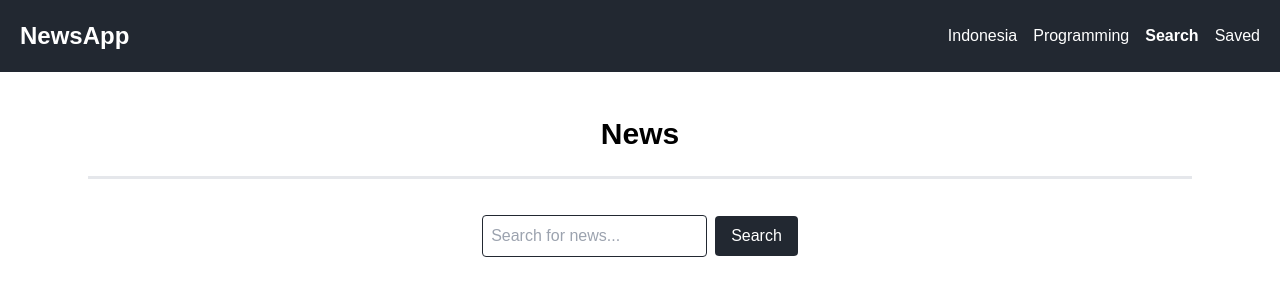
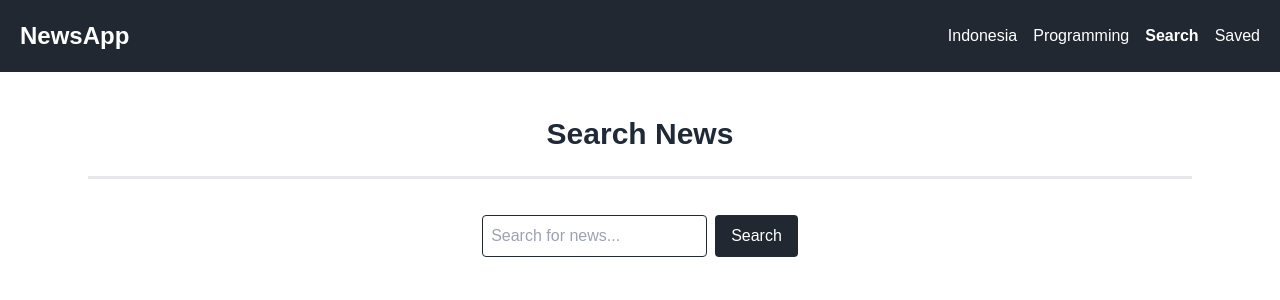
Before and after one commit to zunarvy19/capstone-project-hacktiv8, a React (Create React App) app: page /search in a window 1280 px wide. Shown: the top 300 px of the page. Built offline with nearby package versions, Linux system fonts and the light colour scheme.

Commit message:
refactor(Search): optimized search

```diff
--- a/package.json
+++ b/package.json
@@ -41,6 +41,7 @@
   },
   "devDependencies": {
     "autoprefixer": "^10.4.20",
+    "daisyui": "^4.12.14",
     "postcss": "^8.4.49",
     "tailwindcss": "^3.4.16"
   }
--- a/src/components/NewsCard.js
+++ b/src/components/NewsCard.js
@@ -27,7 +27,7 @@ function NewsCard({ article }) {
             className={`mr-4 px-4 py-2 rounded ${
               isSaved
                 ? "bg-red-500 text-white hidden"
-                : "border border-[#387478] text-[#387478] font-semibold"
+                : "border border-[#387478] text-[#387478] font-semibold btn hover:bg-white hover:border-[#387478]"
             }`}
           >
             {isSaved ? "Un-save" : "Save"}
@@ -41,7 +41,7 @@ function NewsCard({ article }) {
             </Link>
           )}
           <a href={article.web_url} target="_blank" rel="noopener noreferrer">
-            <button className="px-4 py-2 rounded bg-[#387478] text-white">
+            <button className="btn px-4 py-2 rounded bg-[#387478] text-white hover:bg-[#387478]">
               News Page
             </button>
           </a>
--- a/src/pages/Indonesia.js
+++ b/src/pages/Indonesia.js
@@ -1,32 +1,44 @@
 import React, { useEffect, useState } from "react";
 import NewsCard from "../components/NewsCard";
 
-function Indonesia() {
+function Programming() {
   const [articles, setArticles] = useState([]);
+  const [isLoading, setIsLoading] = useState(true);
 
   useEffect(() => {
     fetch(
       `https://api.nytimes.com/svc/search/v2/articlesearch.json?q=indonesia&api-key=${process.env.REACT_APP_NYT_API_KEY}`
     )
       .then((response) => response.json())
-      .then((data) => setArticles(data.response.docs));
+      .then((data) => setArticles(data.response.docs))
+      .finally(() => setIsLoading(false));
   }, []);
 
   return (
     <div className="py-6">
-      <h1 className="text-3xl font-bold my-6 text-center">Berita Indonesia</h1>
+      <h1 className="text-3xl font-bold my-6 text-center">Indonesia News</h1>
 
-      <hr className=" border border-gray-200 border-t-2 w-[89%] flex justify-center mx-auto mb-6"></hr>
+      <hr className="border border-gray-200 border-t-2 w-[89%] flex justify-center mx-auto mb-6"></hr>
 
+      {isLoading ? (
+        <div className="flex justify-center items-center h-[50vh]">
+          <span className="loading loading-bars loading-lg"></span>
+        </div>
+      ) : (
         <div className="flex justify-center">
+          {articles.length > 0 ? (
             <div className="grid grid-cols-4 gap-x-[1rem]">
               {articles.map((article) => (
                 <NewsCard key={article._id} article={article} />
               ))}
             </div>
+          ) : (
+            <p className="text-gray-500 text-center">No news found.</p>
+          )}
         </div>
+      )}
     </div>
   );
 }
 
-export default Indonesia;
+export default Programming;
--- a/src/pages/Programming.js
+++ b/src/pages/Programming.js
@@ -3,27 +3,40 @@ import NewsCard from "../components/NewsCard";
 
 function Programming() {
   const [articles, setArticles] = useState([]);
+  const [isLoading, setIsLoading] = useState(true);
 
   useEffect(() => {
     fetch(
       `https://api.nytimes.com/svc/search/v2/articlesearch.json?q=programming&api-key=${process.env.REACT_APP_NYT_API_KEY}`
     )
       .then((response) => response.json())
-      .then((data) => setArticles(data.response.docs));
+      .then((data) => setArticles(data.response.docs))
+      .finally(() => setIsLoading(false));
   }, []);
 
   return (
     <div className="py-6">
       <h1 className="text-3xl font-bold my-6 text-center">Programming News</h1>
 
-      <hr className=" border border-gray-200 border-t-2 w-[89%] flex justify-center mx-auto mb-6"></hr>
+      <hr className="border border-gray-200 border-t-2 w-[89%] flex justify-center mx-auto mb-6"></hr>
+
+      {isLoading ? (
+        <div className="flex justify-center items-center h-[50vh]">
+          <span className="loading loading-bars loading-lg"></span>
+        </div>
+      ) : (
         <div className="flex justify-center">
+          {articles.length > 0 ? (
             <div className="grid grid-cols-4 gap-x-[1rem]">
               {articles.map((article) => (
                 <NewsCard key={article._id} article={article} />
               ))}
             </div>
+          ) : (
+            <p className="text-gray-500 text-center">No news found.</p>
+          )}
         </div>
+      )}
     </div>
   );
 }
--- a/src/pages/Search.js
+++ b/src/pages/Search.js
@@ -3,35 +3,47 @@ import NewsCard from "../components/NewsCard";
 
 function Search() {
   const [query, setQuery] = useState("");
+  const [articles, setArticles] = useState([]);
   const [lastSearch, setLastSearch] = useState("");
-  const [articles, setArticles] = useState([]);
+  const [isLoading, setIsLoading] = useState(false);
+  const [errorMessage, setErrorMessage] = useState("");
 
-  const handleSearch = () => {
-    fetch(
+  const handleSearch = async (e) => {
+    e.preventDefault();
+    if (!query.trim()) {
+      setErrorMessage("Please enter the keyword.");
+      return;
+    }
+    setLastSearch(query);
+    setErrorMessage("");
+    setIsLoading(true);
+    try {
+      const response = await fetch(
         `https://api.nytimes.com/svc/search/v2/articlesearch.json?q=${query}&api-key=${process.env.REACT_APP_NYT_API_KEY}`
-    )
-      .then((response) => response.json())
-      .then((data) => setArticles(data.response.docs));
-  };
-
-  const handleSubmit = (e) => {
-    e.preventDefault();
-    if (query.trim()) {
-      setLastSearch(query);
+      );
+      const data = await response.json();
+      setArticles(data.response.docs || []);
+    } catch (error) {
+      console.error("Error fetching data:", error);
+      setErrorMessage("Failed to fetch news. Please try again later.");
+    } finally {
+      setIsLoading(false);
     }
   };
 
   return (
     <div className="p-5">
       <h1 className="text-3xl font-bold my-6 text-center capitalize">
-        {lastSearch} News
+        {lastSearch ? `${lastSearch} news` : "Search News"}
       </h1>
 
-      <hr className=" border border-gray-200 border-t-2 w-[89%] flex justify-center mx-auto mb-6"></hr>
+      <hr className="border border-gray-200 border-t-2 w-[89%] flex justify-center mx-auto mb-6"></hr>
 
       <div className="flex flex-col justify-center items-end mx-auto max-w-fit">
-        <div className="flex flex-row max-w-fit my-3 justify-end">
-          <form onSubmit={handleSubmit}>
+        <form
+          onSubmit={handleSearch}
+          className="flex flex-row max-w-fit my-3 justify-end"
+        >
           <input
             type="text"
             value={query}
@@ -40,19 +52,30 @@ function Search() {
             className="border p-2 rounded border-[#222831]"
           />
           <button
-              onClick={handleSearch}
+            type="submit"
             className="bg-[#222831] text-white px-4 py-2 rounded ml-2"
           >
             Search
           </button>
         </form>
+
+        {errorMessage && (
+          <p className="text-red-500 text-center my-2">{errorMessage}</p>
+        )}
+
+        {isLoading ? (
+          <div className="flex justify-center items-center h-[50vh] mx-auto">
+            <span className="loading loading-bars loading-lg"></span>
           </div>
-
+        ) : articles.length > 0 ? (
           <div className="grid grid-cols-4 gap-x-[1rem]">
             {articles.map((article) => (
               <NewsCard key={article._id} article={article} />
             ))}
           </div>
+        ) : query && !isLoading ? (
+          <p className="text-gray-500 text-center"></p>
+        ) : null}
       </div>
     </div>
   );
--- a/tailwind.config.js
+++ b/tailwind.config.js
@@ -1,9 +1,10 @@
 module.exports = {
-  content: [
-    "./src/**/*.{js,jsx,ts,tsx}",
-  ],
+  content: ["./src/**/*.{js,jsx,ts,tsx}"],
   theme: {
     extend: {},
   },
-  plugins: [],
-}
+  plugins: [require("daisyui")],
+  daisyui: {
+    themes: ["light"],
+  },
+};
```
Also changed, not shown: 1 other file (tests, documents, lock files or other folders). Lines whose indentation alone changed are shown as unchanged.
